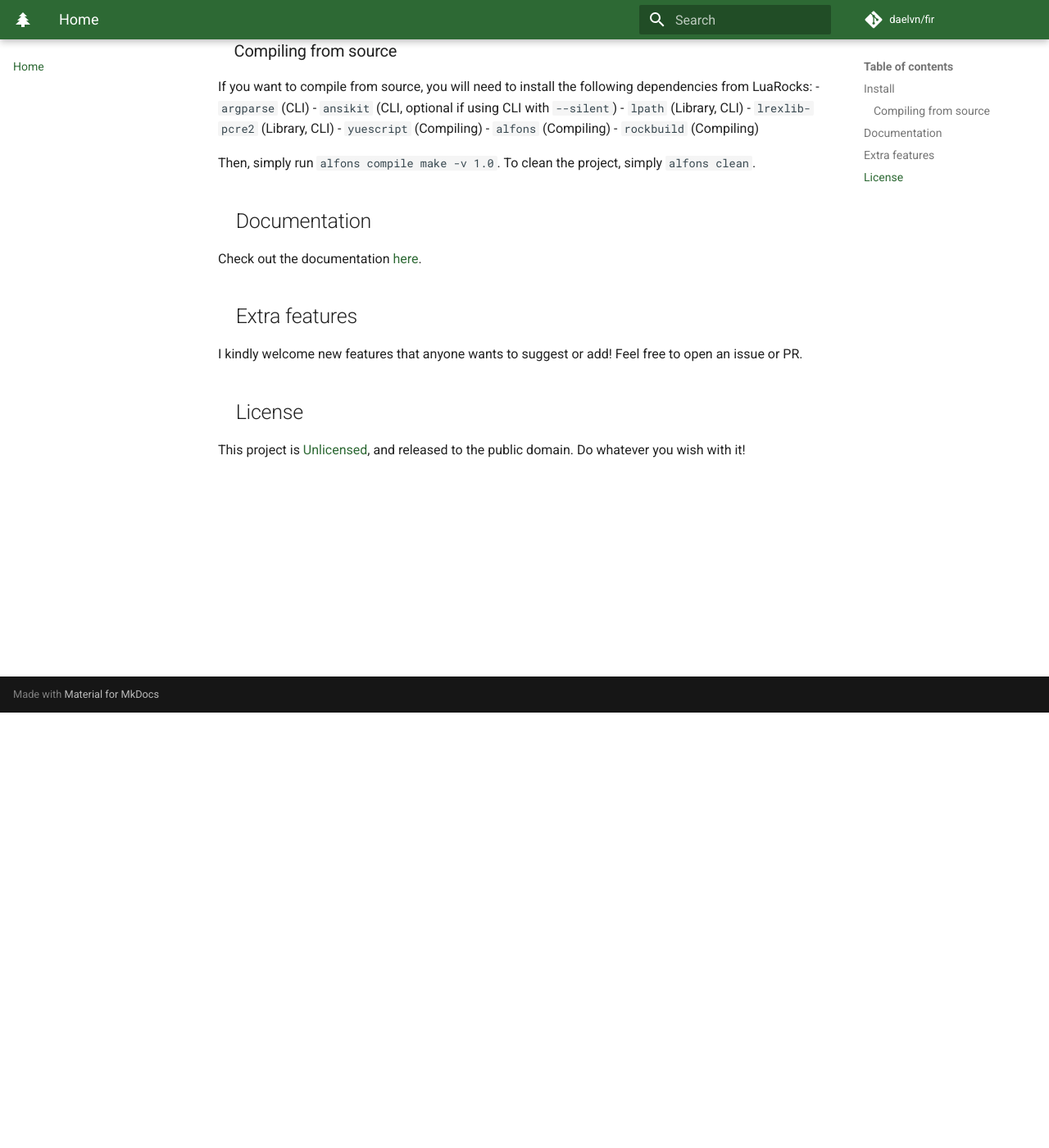
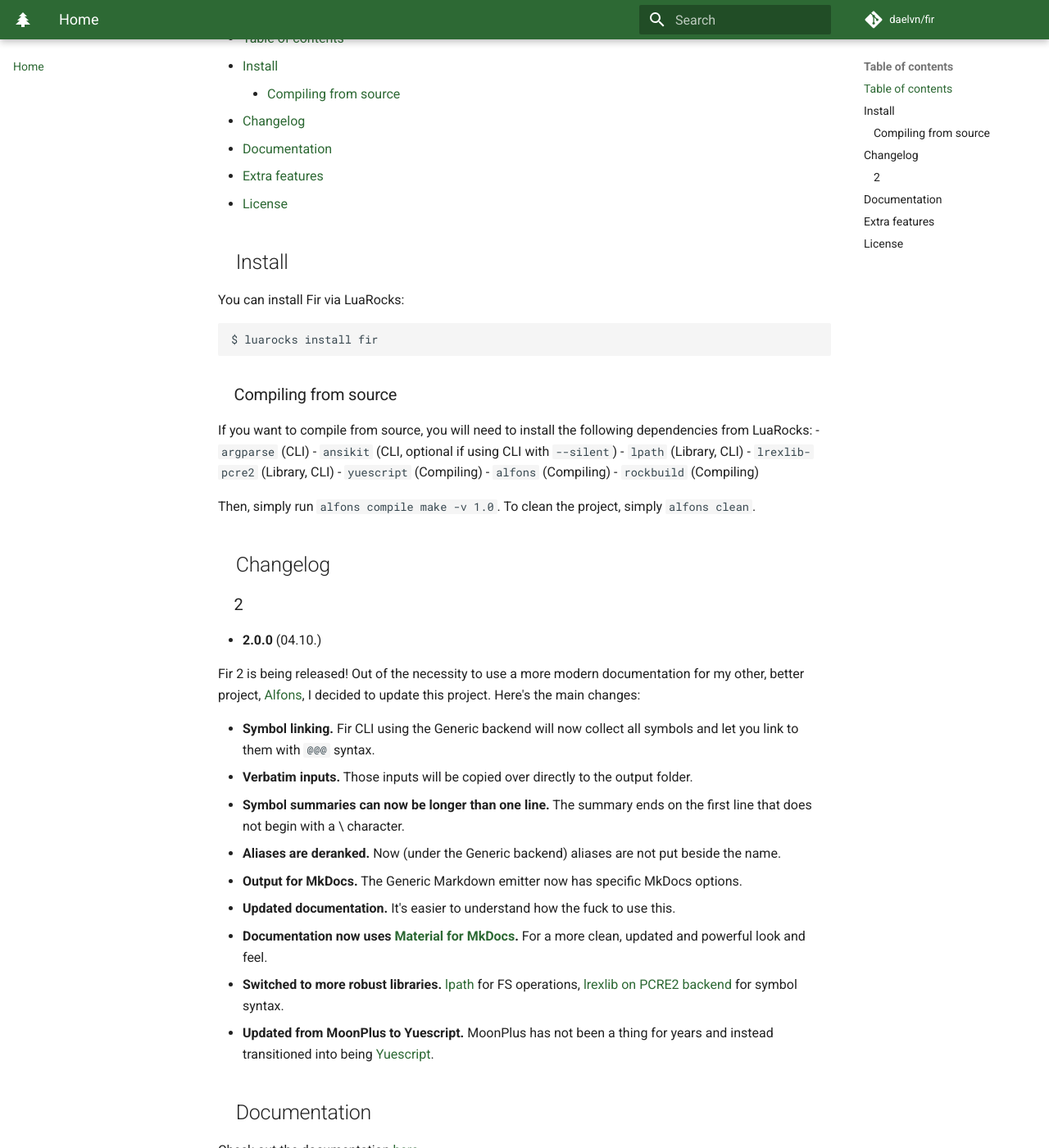
Before and after one commit to daelvn/fir, an MkDocs documentation site: the page built from docs/index.md, in a window 1280 px wide and 1400 px high, scrolled down 531 px. Shown: the whole window at 82% size. Built offline with MkDocs 1.6.1 and Material for MkDocs 9.7.7, drawn with Linux system fonts in a browser that asks for light colours; comment, search, counter and statistics services are not loaded; some of the changed text lies outside the part shown.

Commit message:
Add updated README.md to documentation

```diff
--- a/docs/index.md
+++ b/docs/index.md
@@ -1,4 +1,5 @@
-# Fir
+# Fir 2
+
 
 ![Discord](https://img.shields.io/discord/454435414044966913?style=for-the-badge&logo=discord)
 ![GitHub Repo stars](https://img.shields.io/github/stars/daelvn/fir?style=for-the-badge&logo=github)
@@ -6,6 +7,22 @@
 ![LuaRocks](https://img.shields.io/luarocks/v/daelvn/fir?style=for-the-badge&logo=lua)
 
 Fir is a language-agnostic documentation generator framework. It is fully modular, which means you can mix a comment extractor with a different comment parser and emitter (but you aren't going to go through the hassle of writing anything). A set of generic modules for generating Markdown documentation is provided, don't expect much more (unless you press me to write more).
+
+> [!TIP]
+> Check out the new Fir 2 update! Renewed, with symbol support, verbatim inputs, and a little more. [Changelog below](#2).
+
+## Table of contents
+
+<!--toc:start-->
+- [Fir 2](#fir-2)
+  - [Table of contents](#table-of-contents)
+  - [Install](#install)
+    - [Compiling from source](#compiling-from-source)
+  - [Changelog](#changelog)
+  - [Documentation](#documentation)
+  - [Extra features](#extra-features)
+  - [License](#license)
+<!--toc:end-->
 
 ## Install
 
@@ -28,6 +45,24 @@
 
 Then, simply run `alfons compile make -v 1.0`. To clean the project, simply `alfons clean`.
 
+## Changelog
+
+### 2
+
+- **2.0.0** (04.10.)
+
+Fir 2 is being released! Out of the necessity to use a more modern documentation for my other, better project, [Alfons](https://github.com/daelvn/alfons), I decided to update this project. Here's the main changes:
+
+- **Symbol linking.** Fir CLI using the Generic backend will now collect all symbols and let you link to them with `@@@` syntax.
+- **Verbatim inputs.** Those inputs will be copied over directly to the output folder.
+- **Symbol summaries can now be longer than one line.** The summary ends on the first line that does not begin with a \<lead> character.
+- **Aliases are deranked.** Now (under the Generic backend) aliases are not put beside the name.
+- **Output for MkDocs.** The Generic Markdown emitter now has specific MkDocs options.
+- **Updated documentation.** It's easier to understand how the fuck to use this.
+- **Documentation now uses [Material for MkDocs](https://squidfunk.github.io/mkdocs-material).** For a more clean, updated and powerful look and feel.
+- **Switched to more robust libraries.** [lpath](https://github.com/starwing/lpath) for FS operations, [lrexlib on PCRE2 backend](https://github.com/rrthomas/lrexlib) for symbol syntax.
+- **Updated from MoonPlus to Yuescript.** MoonPlus has not been a thing for years and instead transitioned into being [Yuescript](https://yuescript.org).
+
 ## Documentation
 
 Check out the documentation [here](//daelvn.github.io/fir/).
```
Also changed, not shown: README.md (+36 -1 lines), docs/generic/backend.md (+16 -15 lines), docs/generic/parser.md (+35 -34 lines), 1 other file.
